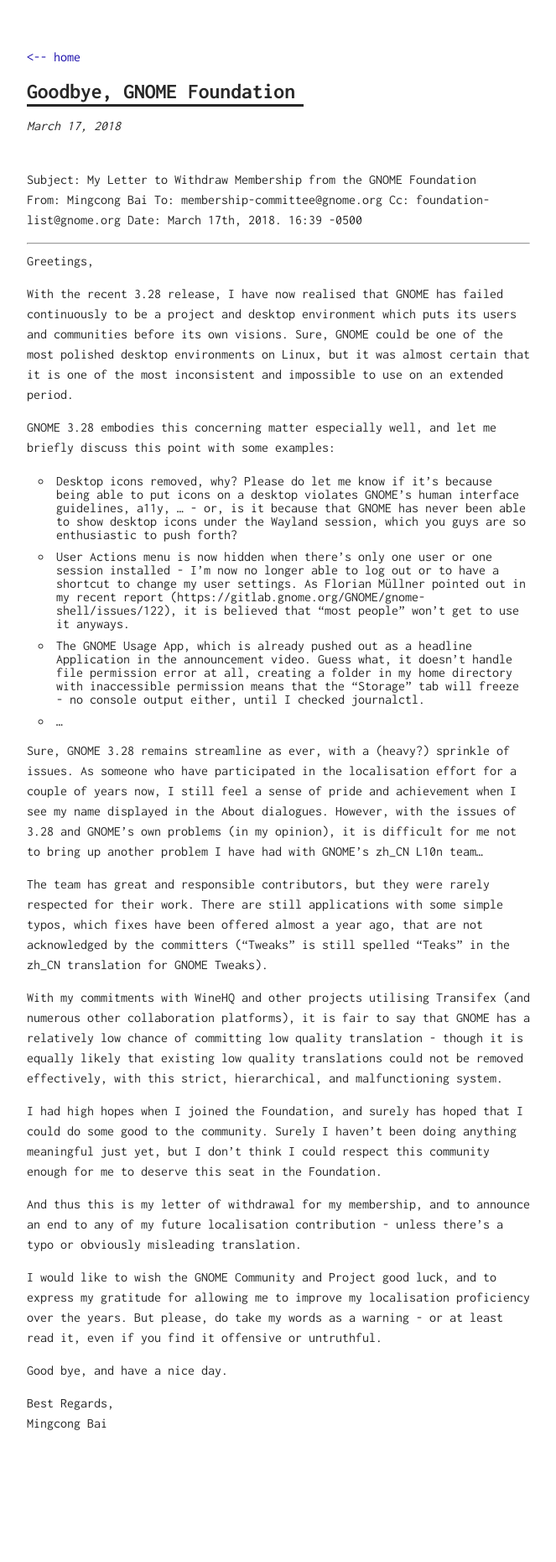
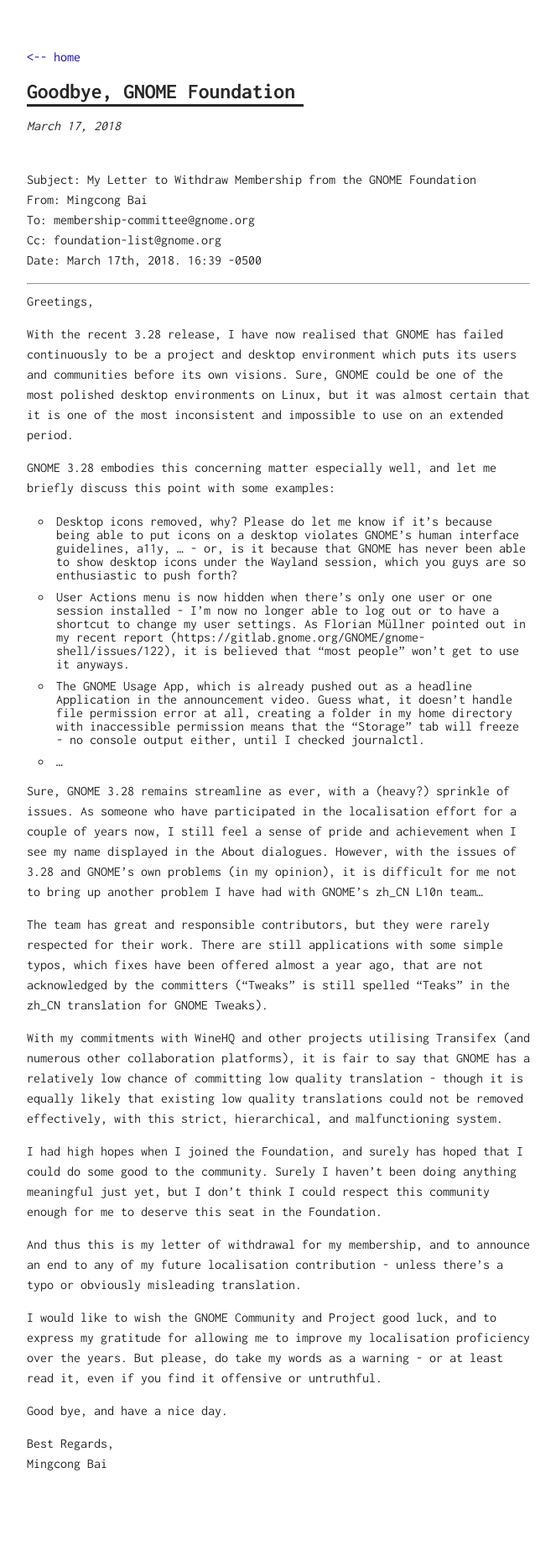
Before and after one commit to MingcongBai/MingcongBai.github.io, a Jekyll site: the page built from _posts/2018-03-17-withdrawal-from-the-gnome-foundation.md, in a window 1280 px wide. Shown: the whole page at 84% size, without its empty margins (308-971 px from the left). Built offline with Jekyll 4.4.1, drawn with Linux system fonts in a browser that asks for light colours; before the commit the page ends 1812 px from its top, so only the background shows below that.

```diff
--- a/_posts/2018-03-17-withdrawal-from-the-gnome-foundation.md
+++ b/_posts/2018-03-17-withdrawal-from-the-gnome-foundation.md
@@ -3,10 +3,10 @@ layout: post
 title: Goodbye, GNOME Foundation
 ---
 
-Subject: My Letter to Withdraw Membership from the GNOME Foundation
-From: Mingcong Bai <jeffbai at aosc dot io>
-To: membership-committee@gnome.org
-Cc: foundation-list@gnome.org
+Subject: My Letter to Withdraw Membership from the GNOME Foundation     <br />
+From: Mingcong Bai <jeffbai at aosc dot io>    <br />
+To: membership-committee@gnome.org    <br />
+Cc: foundation-list@gnome.org    <br />
 Date: March 17th, 2018. 16:39 -0500
 
 --------
```
